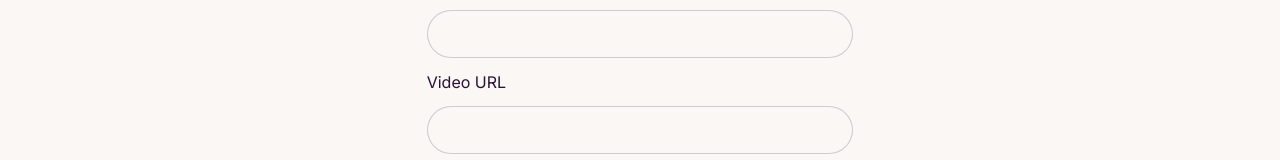
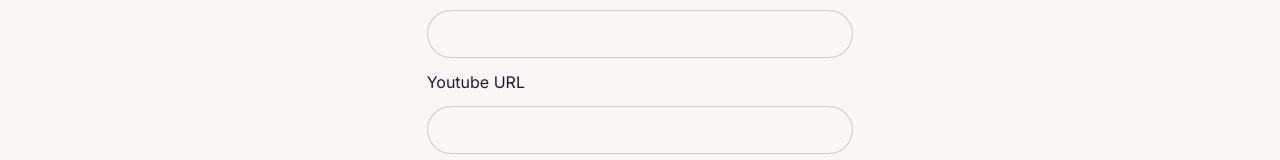
Before and after one commit to abdullahz34/MoodLift, a Next.js app: page /resources/create-video in a window 1280 px wide. Shown: the part 130-290 px from the top of the page. Built offline with nearby package versions, Linux system fonts and the light colour scheme.

Commit message:
auto converted youtube urls to make them suitable for iframes

```diff
--- a/src/app/resources/create-video/page.jsx
+++ b/src/app/resources/create-video/page.jsx
@@ -63,7 +63,7 @@ const CreateVideo = () => {
                 <input type="text" id="title" name="title" onChange={handleChange} className="input input-bordered"/>
 
 
-                <label htmlFor="videoURL">Video URL</label>
+                <label htmlFor="videoURL">Youtube URL</label>
                 <input type="text" id="videoURL" name="videoURL" onChange={handleChange} className="input input-bordered"/>
 
                 <label htmlFor="description">Description</label>
--- a/src/components/EditVideoForm.jsx
+++ b/src/components/EditVideoForm.jsx
@@ -58,7 +58,7 @@ export default function EditVideoForm({id, newTitle, newVideoURL, newDescription
                 <label htmlFor="title">Title</label>
                 <input type="text" id="title" name="title" value={formData.title} onChange={handleChange} className="input input-bordered"/>
 
-                <label htmlFor="videoURL">Video URL</label>
+                <label htmlFor="videoURL">Youtube URL</label>
                 <input type="text" id="videoURL" name="videoURL" value={formData.videoURL} onChange={handleChange} className="input input-bordered"/>
 
                 <label htmlFor="description">Description</label>
--- a/src/components/VideoList.jsx
+++ b/src/components/VideoList.jsx
@@ -18,10 +18,22 @@ const getVideos = async () => {
   }
 };
 
+function getId(url) {
+  var regExp = /^.*(youtu.be\/|v\/|u\/\w\/|embed\/|watch\?v=|&v=)([^#&?]*).*/;
+  var match = url.match(regExp);
 
+  if (match && match[2].length == 11) {
+      return match[2];
+  } else {
+      return 'error';
+  }
+}
 
 export default async function VideoList() {
   const { videos } = await getVideos();
+  videos.map((video) => (
+    console.log(getId(video.videoURL))
+  ))
 
   return (
     <div className="flex flex-col w-1/3">
@@ -30,7 +42,9 @@ export default async function VideoList() {
             <div key={video._id} className="p-4 border border-slate-300 my-3 flex justify-between gap-5 items-start">
             <div>
                 <h2 className="font-bold text-2xl">{video.title}</h2>
-                <iframe src={video.videoURL}></iframe>
+
+                <iframe src={"//www.youtube.com/embed/"+getId(video.videoURL)}></iframe>
+
                 <h2 className="font-bold">Description</h2>
                 <p>{video.description}</p>
 
```
